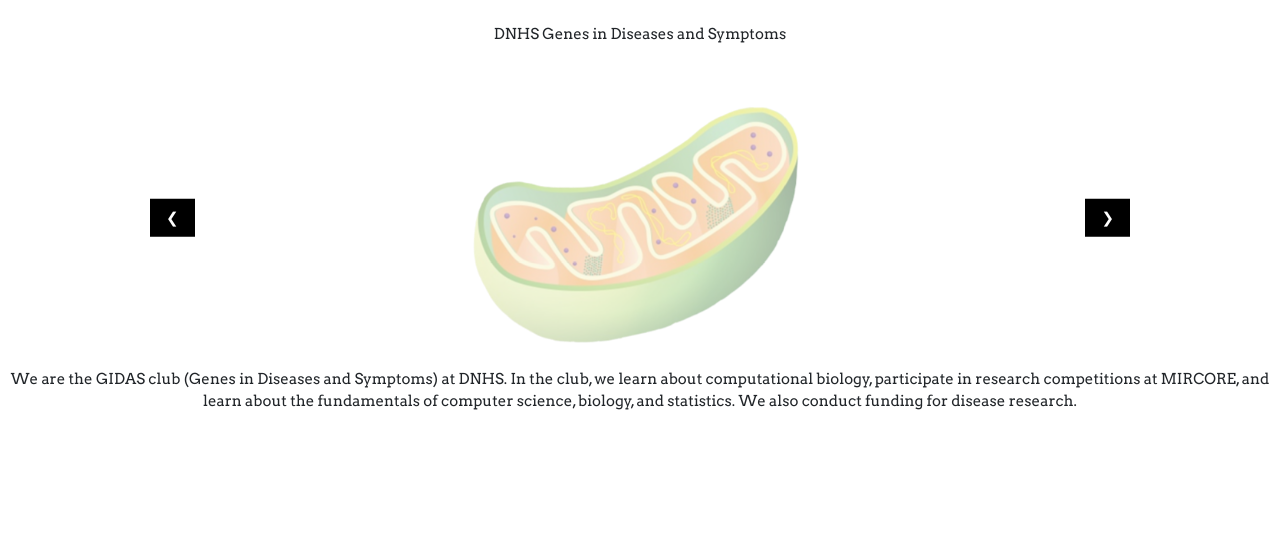
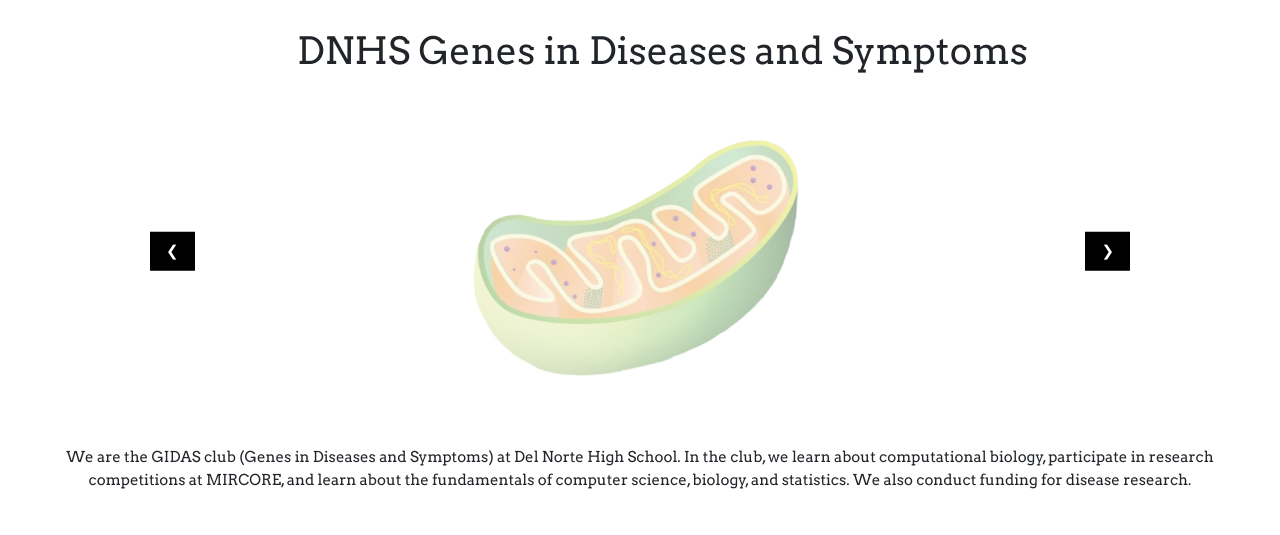
Before and after one commit to VidhiKulkarni/teamlace, a Flask app: page / in a window 1280 px wide. Shown: the part 80-615 px from the top of the page. Run offline with Flask 2, Linux system fonts and the light colour scheme; some libraries are stand-ins or nearby versions.

Commit message:
improved home page

```diff
--- a/templates/index.html
+++ b/templates/index.html
@@ -11,7 +11,7 @@
 {% endblock %}
 
 {% block content %}
-    <center><div class="container py-4">DNHS Genes in Diseases and Symptoms</div></center>
+    <div class="text-center fs-1 container-fluid m-4">DNHS Genes in Diseases and Symptoms</div>
     <div class="w3-content w3-display-container">
         <!-- w3-animate-fading class allows image to fade in-->
         <center><img alt="Mitochondria" class="BioObj w3-animate-fading" src="/static/assets/mitochondria.png" style="height: 300px"></center>
@@ -19,7 +19,8 @@
         <center><img alt="DNA" class="BioObj w3-animate-fading" src="/static/assets/dna.png" style="height: 300px"></center>
         <center><img alt="Virus" class="BioObj w3-animate-fading" src="/static/assets/virus.png" style="height: 300px"></center>
         <!-- clicking right or left button will call plusDivs function-->
-        <center><button class="w3-button w3-black w3-display-left" onclick="plusDivs(-1)">&#10094;</button>
+        <center>
+            <button class="w3-button w3-black w3-display-left" onclick="plusDivs(-1)">&#10094;</button>
             <!-- &#10094 and &#10095 are left and right-->
             <button class="w3-button w3-black w3-display-right" onclick="plusDivs(1)">&#10095;</button>
         </center>
@@ -52,6 +53,6 @@
         }
     </script>
 
-     <center><p>We are the GIDAS club (Genes in Diseases and Symptoms) at DNHS. In the club, we learn about computational biology, participate in research competitions at MIRCORE, and learn about the fundamentals of computer science, biology, and statistics. We also conduct funding for disease research.</p></center>
+    <div class="text-center fs-6 container-fluid p-5">We are the GIDAS club (Genes in Diseases and Symptoms) at Del Norte High School. In the club, we learn about computational biology, participate in research competitions at MIRCORE, and learn about the fundamentals of computer science, biology, and statistics. We also conduct funding for disease research.</div>
 
 {% endblock %}
```
Lines whose indentation alone changed are shown as unchanged.
